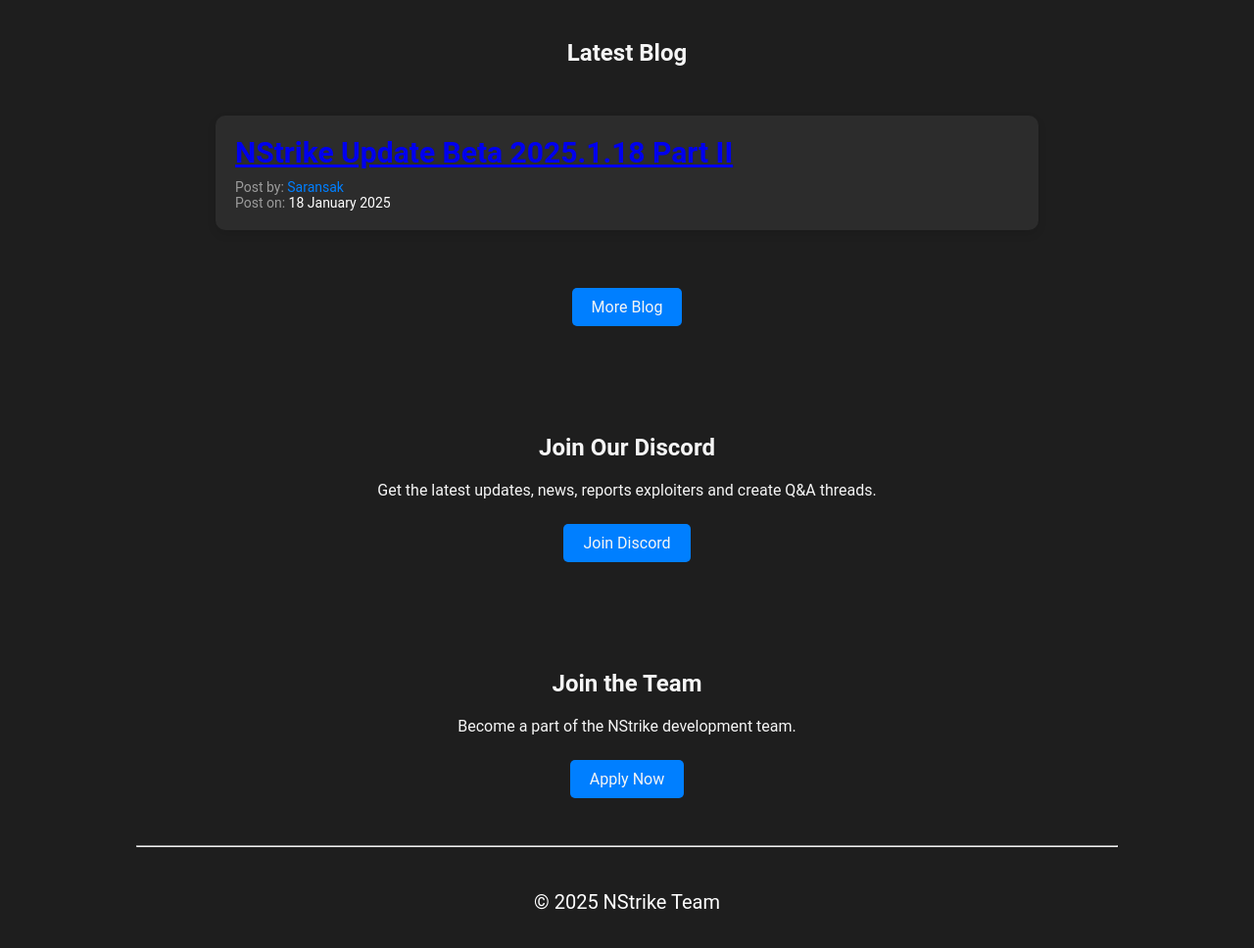
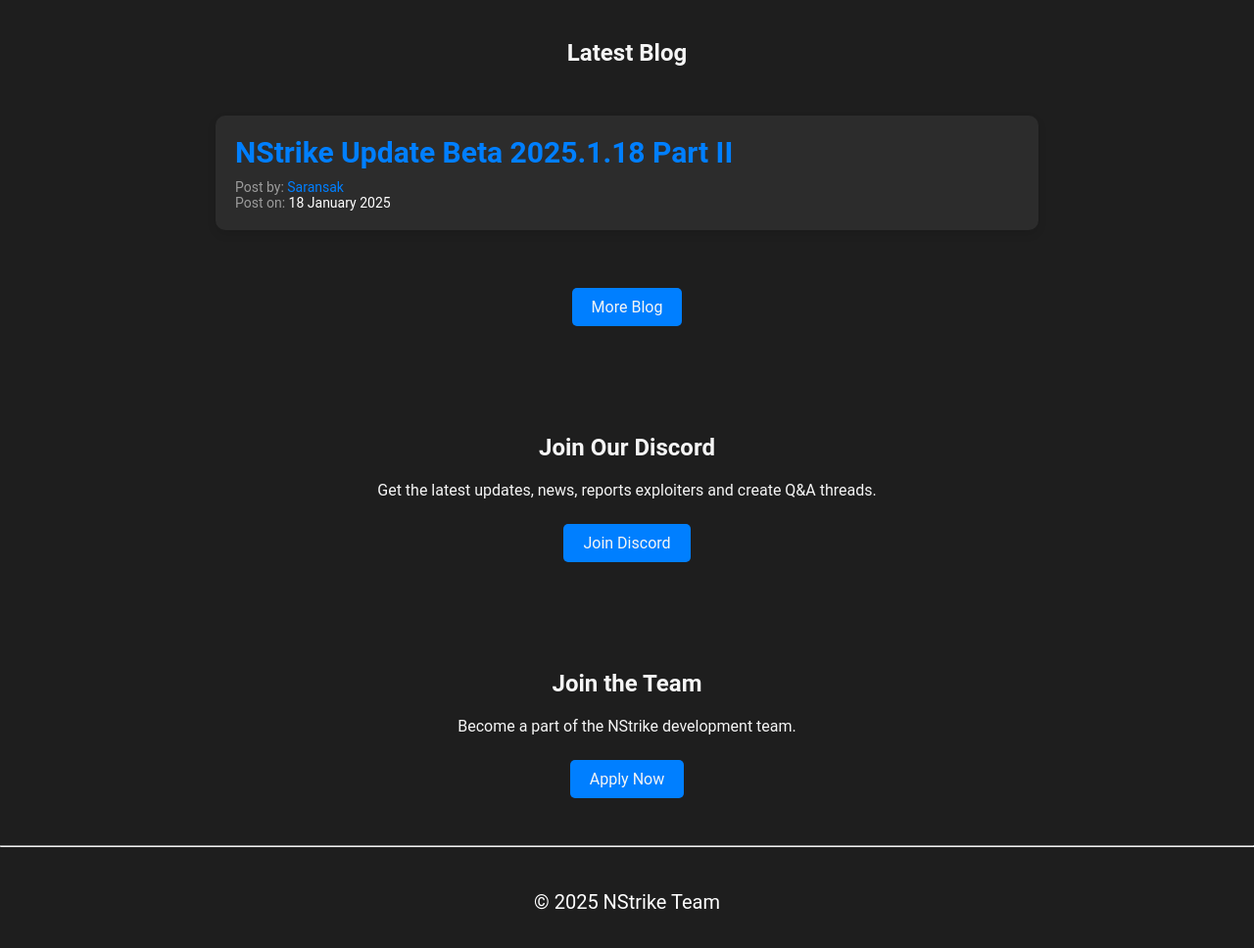
Before and after one commit to nstrike-team/web, a plain HTML site: page home.html in a window 1280 px wide. Shown: the part 460-1428 px from the top of the page at 98% size. Drawn offline with Linux system fonts and the light colour scheme.

Commit message:
Update style.css

```diff
--- a/style.css
+++ b/style.css
@@ -192,6 +192,15 @@
     margin-bottom: 10px;
   }
 
+  .post-title a {
+    color: #007fff;
+    text-decoration: none;
+  }
+
+.post-title a:hover {
+    text-decoration: underline;
+  }
+
   .post-content {
     font-size: 20px;
     margin-bottom: 20px;
@@ -206,7 +215,3 @@
     font-size: 14px;
     color: #9c9c9c;
   }
-
-  hr {
-    width: 1000px;
-}
```
